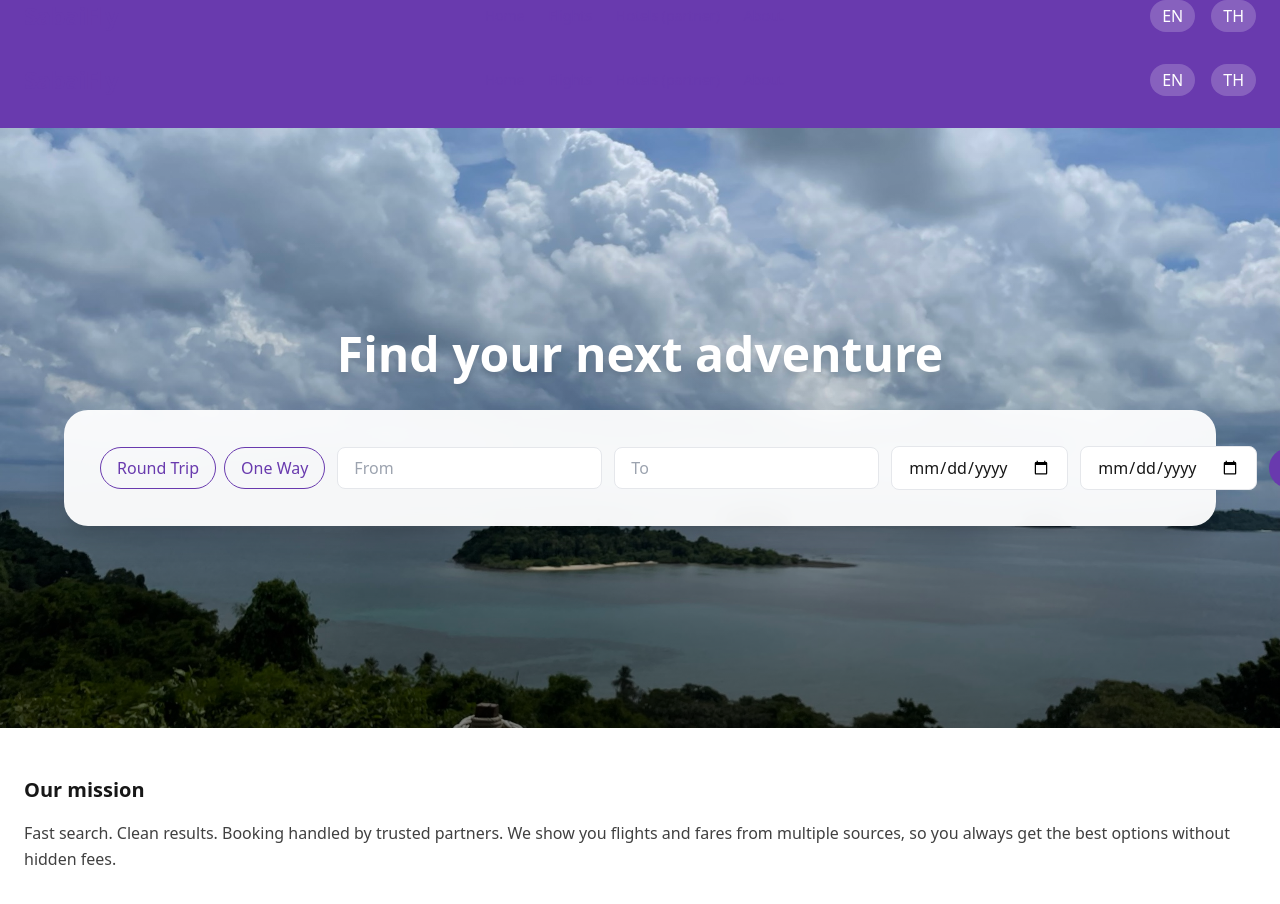
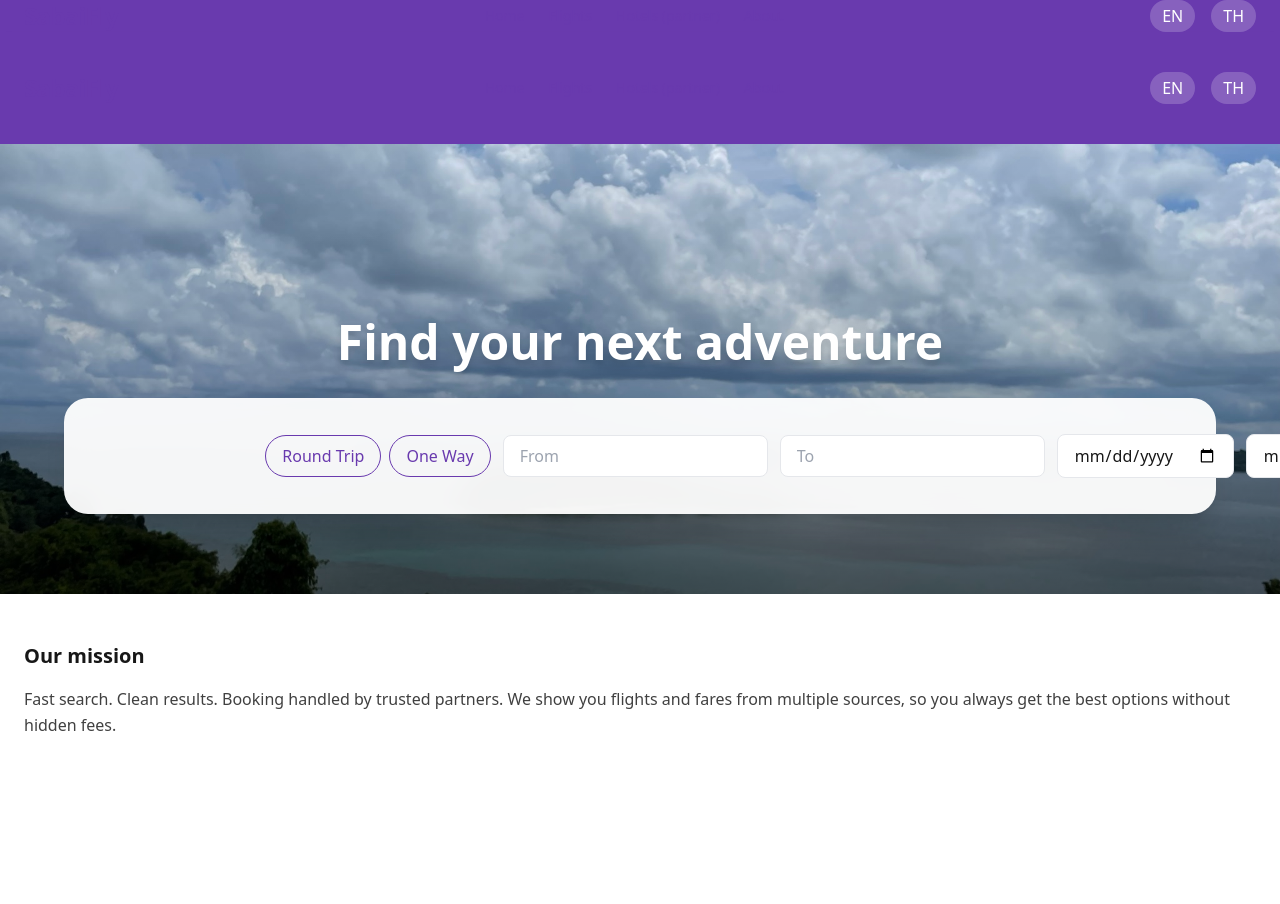
Before and after one commit to GarethScott007/sabaifly-site, a Next.js app: page / in a window 1280 px wide. Shown: the top 904 px of the page. After the commit the page ends 800 px from the top, so only its background shows below. Built offline with nearby package versions, Linux system fonts and the light colour scheme.

Commit message:
Update page.tsx

```diff
--- a/app/page.tsx
+++ b/app/page.tsx
@@ -6,10 +6,10 @@ export default function Home() {
   return (
     <main className="flex flex-col items-center bg-white text-neutral-900">
       {/* Header */}
-      <Header className="h-24 shadow-sm" />
+      <Header className="h-28 shadow-md" />
 
       {/* Hero Section */}
-      <section className="relative w-full h-[600px] md:h-[500px] lg:h-[600px] overflow-hidden">
+      <section className="relative w-full h-[450px] overflow-hidden">
         {/* Background Image */}
         <Image
           src="/img/hero-home.jpg"
@@ -23,13 +23,13 @@ export default function Home() {
         <div className="absolute inset-0 bg-gradient-to-t from-black/50 via-black/10 to-transparent z-10" />
 
         {/* Hero Content */}
-        <div className="absolute inset-0 z-20 flex flex-col items-center justify-center px-4">
+        <div className="absolute inset-0 z-20 flex flex-col items-center justify-end pb-20 px-4">
           <h1 className="text-white text-4xl md:text-5xl font-semibold drop-shadow-lg mb-8">
             Find your next adventure
           </h1>
 
           {/* Search Bar */}
-          <div className="w-full max-w-6xl bg-white/95 backdrop-blur-md rounded-3xl shadow-xl p-4 md:p-5 flex flex-col md:flex-row gap-4">
+          <div className="w-full max-w-6xl bg-white/95 backdrop-blur-md rounded-3xl shadow-xl p-4 md:p-5">
             <SearchForm />
           </div>
         </div>
```
